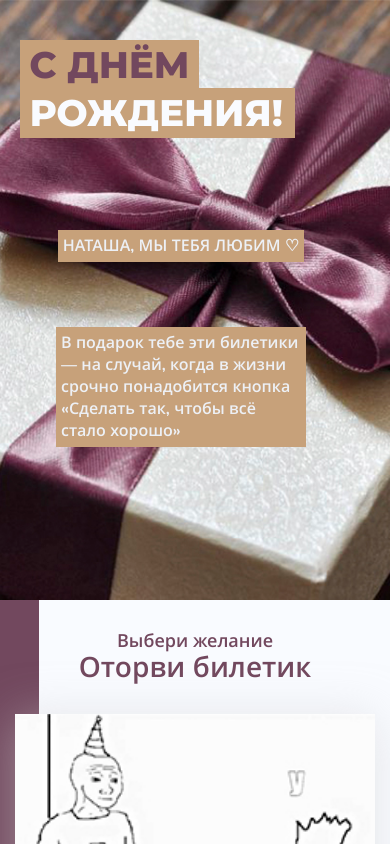
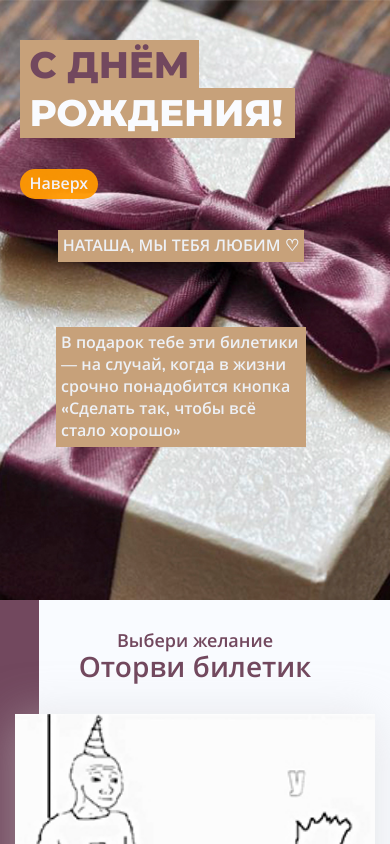
Before and after one commit to jerzylets/birthday-project, a plain HTML site: page index.html in a window 390 px wide. Shown: the top 844 px of the page. Drawn offline with nearby package versions, Linux system fonts and the light colour scheme.

Commit message:
added button-up

```diff
--- a/css/media.css
+++ b/css/media.css
@@ -76,7 +76,7 @@
   }
 
   .ticket__button {
-    max-width: 70%;
+    max-width: 80%;
   }
 }
 
@@ -199,4 +199,8 @@
   .ticket__content {
     width: 100%;
   }
+
+  .btn-up {
+    display: block;
+  }
 }
--- a/css/style.css
+++ b/css/style.css
@@ -147,7 +147,7 @@ circle {
   font-weight: 700;
   font-size: var(--font-16);
   line-height: var(--font-20);
-  color: var(--white-color);
+  color: var(--body-color);
   background-color: var(--orange-dark);
 }
 
@@ -366,6 +366,21 @@ circle {
   gap: 30px;
 }
 
+.btn-up {
+  position: fixed;
+  top: 20%;
+  left: 5%;
+  display: none;
+  padding: 5px 10px;
+  opacity: .95;
+  /* border: 1px solid var(--dark-gray); */
+  /* box-shadow: 5px 5px 0 0 var(--light-gray); */
+}
+
+.btn-up--hide {
+  display: none;
+}
+
 .popup {
   position: fixed;
   top: 40%;
--- a/index.html
+++ b/index.html
@@ -381,7 +381,11 @@
         </article>
       </div>
     </div>
+    <button class="btn btn-reset btn-up btn-up--hide">
+      Наверх
+    </button>
   </div>
+  <script src="js/button-up.js"></script>
 </body>
 
 
--- /dev/null
+++ b/js/button-up.js
@@ -0,0 +1,31 @@
+const btnUp = {
+  el: document.querySelector('.btn-up'),
+  show() {
+    // удалим у кнопки класс btn-up_hide
+    this.el.classList.remove('btn-up--hide');
+  },
+  hide() {
+    // добавим к кнопке класс btn-up_hide
+    this.el.classList.add('btn-up--hide');
+  },
+  addEventListener() {
+    // при прокрутке содержимого страницы
+    window.addEventListener('scroll', () => {
+      // определяем величину прокрутки
+      const scrollY = window.scrollY || document.documentElement.scrollTop;
+      // если страница прокручена больше чем на 400px, то делаем кнопку видимой, иначе скрываем
+      scrollY > 830 ? this.show() : this.hide();
+    });
+    // при нажатии на кнопку .btn-up
+    document.querySelector('.btn-up').onclick = () => {
+      // переместим в начало страницы
+      window.scrollTo({
+        top: 0,
+        left: 0,
+        behavior: 'smooth'
+      });
+    }
+  }
+}
+
+btnUp.addEventListener();
```
